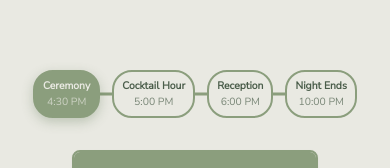
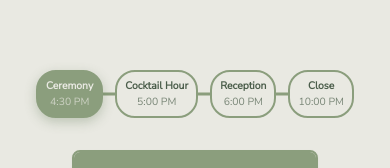
Before and after one commit to BenStormer/Wedding-Website, a React (Vite) app in the folder frontend/: page /details in a window 390 px wide. Shown: the part 258-426 px from the top of the page. Built offline with nearby package versions, Linux system fonts and the light colour scheme; no server answers.

Commit message:
Minor formatting fix for timeline on small mobile devices

```diff
--- a/frontend/src/components/details/Timeline.css
+++ b/frontend/src/components/details/Timeline.css
@@ -38,6 +38,7 @@
   display: flex;
   flex-direction: column;
   align-items: center;
+  text-align: center;
   padding: 12px 20px;
   border: 2px solid var(--primary-green);
   background: var(--secondary-green);
--- a/frontend/src/pages/Details.tsx
+++ b/frontend/src/pages/Details.tsx
@@ -28,10 +28,10 @@ const weddingEvents: TimelineEvent[] = [
       'Let the celebration begin! Join us for dinner, drinks, and dancing. We hope you are prepared to party!',
   },
   {
-    title: 'Night Ends',
+    title: 'Close',
     time: '10:00 PM',
     description:
-      'The reception will wrap up at 10:00 PM. Thank you for celebrating with us!',
+      'The reception will wrap up at 10:00 PM. Thank you so much for celebrating with us on our special day!',
   },
 ];
 
```
